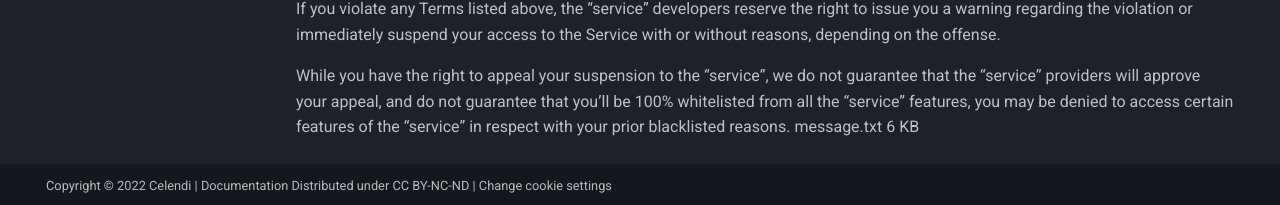
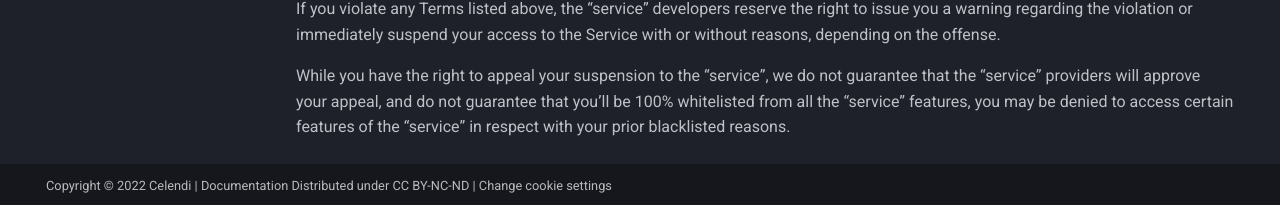
Before and after one commit to Celendi/Docs, an MkDocs documentation site: the page built from docs/policies/terms.md, in a window 1280 px wide and 900 px high, scrolled down 679 px. Shown: the part 692-897 px from the top of the window. Built offline with MkDocs 1.6.1 and Material for MkDocs 9.7.7, drawn with Linux system fonts in a browser that asks for light colours; comment, search, counter and statistics services are not loaded.

Commit message:
Remove a error in the tos.

```diff
--- a/docs/policies/terms.md
+++ b/docs/policies/terms.md
@@ -33,5 +33,3 @@ Please click [here](https://docs.celendi.xyz/legal/privacy) to read our Privacy
 If you violate any Terms listed above, the "service" developers reserve the right to issue you a warning regarding the violation or immediately suspend your access to the Service with or without reasons, depending on the offense.
 
 While you have the right to appeal your suspension to the "service", we do not guarantee that the "service" providers will approve your appeal, and do not guarantee that you'll be 100% whitelisted from all the "service" features, you may be denied to access certain features of the "service" in respect with your prior blacklisted reasons.
-message.txt
-6 KB
```
